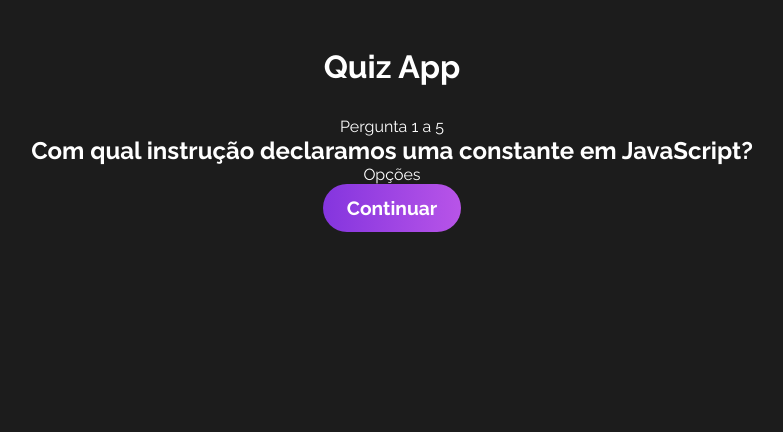
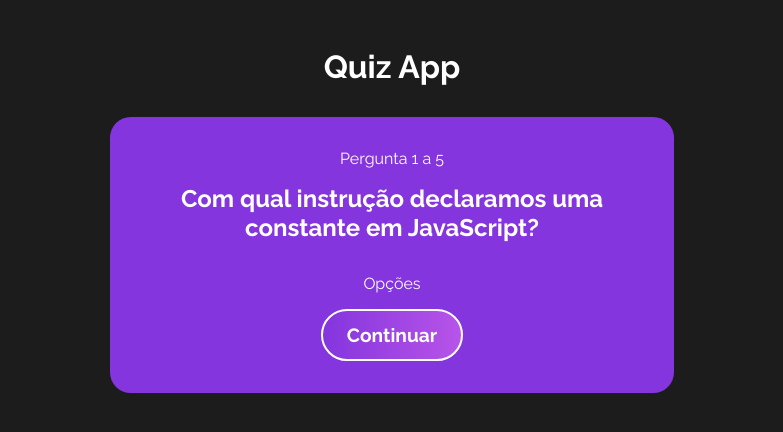
Before and after one commit to luismour/quiz_react, a React (Vite) app: page / in a window 1280 px wide. Both pictures are taken after a click on the button "Iniciar". Shown: the top 432 px of the page, without its empty margins (248-1031 px from the left). Built offline with nearby package versions, Linux system fonts and the light colour scheme.

Commit message:
style: adicionando o estilo para o componente Question

```diff
--- a/src/components/Question.jsx
+++ b/src/components/Question.jsx
@@ -1,5 +1,7 @@
 import { useContext } from "react";
 import { QuizContext } from "../context/quiz";
+
+import './css/Question.css';
 
 const Question = () => {
     const [quizState, dispatch] = useContext(QuizContext);
--- a/src/components/css/Question.css
+++ b/src/components/css/Question.css
@@ -0,0 +1,19 @@
+#questions {
+    text-align: center;
+    max-width: 500px;
+    background-color: #8435de;
+    padding: 2rem;
+    border-radius: 1.3rem;
+}
+
+#questions h2 {
+    margin-bottom: 2rem;
+}
+
+#questions p {
+    margin-bottom: 1rem;
+}
+
+#questions button {
+    border: 2px solid #fff;
+}
```
